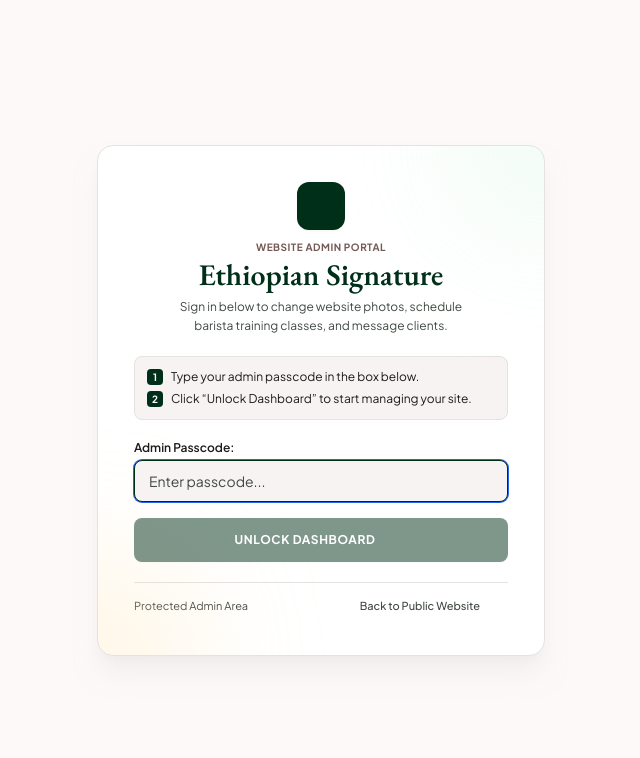
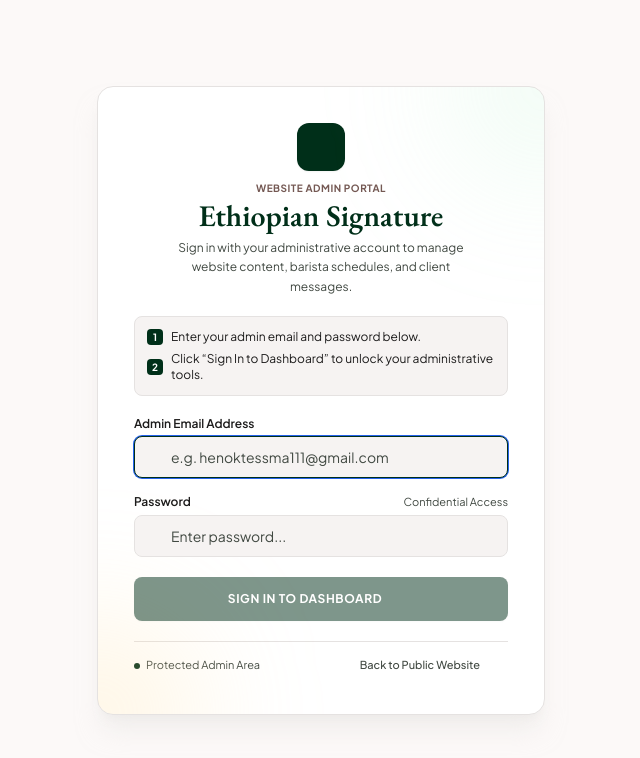
Before and after one commit to BirukAkliluWondi/Ethiopian_signature_coffee, a Next.js app: page /admin/login in a window 1280 px wide. Shown: the top 758 px of the page, without its empty margins (319-959 px from the left). Built offline with nearby package versions, Linux system fonts and the light colour scheme; no server answers.

Commit message:
feat(admin): polish UI, add email/password login (henoktessma111@gmail.com), clear sample data, and refine empty states

```diff
--- a/src/app/actions/admin-auth.ts
+++ b/src/app/actions/admin-auth.ts
@@ -3,17 +3,37 @@
 import { cookies } from "next/headers";
 
 const ADMIN_COOKIE_NAME = "ethiopian_sig_admin";
-const DEFAULT_PASSCODE = "signature2026";
+const DEFAULT_EMAIL = "henoktessma111@gmail.com";
+const DEFAULT_PASSWORD = "254517";
 
 /**
- * Validates the admin passcode and sets an HTTP-only session cookie upon success.
+ * Validates admin email and password credentials and sets an HTTP-only session cookie upon success.
  */
-export async function loginAdminAction(passcode: string): Promise<{ success: boolean; error?: string }> {
+export async function loginAdminAction(
+  emailOrPasscode: string,
+  password?: string
+): Promise<{ success: boolean; error?: string }> {
   try {
-    const validPasscode = process.env.ADMIN_PASSCODE || DEFAULT_PASSCODE;
+    const validEmail = (process.env.ADMIN_EMAIL || DEFAULT_EMAIL).trim().toLowerCase();
+    const validPassword = (process.env.ADMIN_PASSWORD || process.env.ADMIN_PASSCODE || DEFAULT_PASSWORD).trim();
 
-    if (!passcode || passcode.trim() !== validPasscode.trim()) {
-      return { success: false, error: "Incorrect admin passcode. Please try again." };
+    if (password !== undefined) {
+      const email = (emailOrPasscode || "").trim().toLowerCase();
+      const pwd = (password || "").trim();
+
+      if (!email || !pwd) {
+        return { success: false, error: "Please enter both email address and password." };
+      }
+
+      if (email !== validEmail || pwd !== validPassword) {
+        return { success: false, error: "Incorrect admin email or password. Please try again." };
+      }
+    } else {
+      // Direct passcode fallback
+      const code = (emailOrPasscode || "").trim();
+      if (!code || (code !== validPassword && code !== validEmail)) {
+        return { success: false, error: "Incorrect admin credentials. Please try again." };
+      }
     }
 
     const cookieStore = await cookies();
--- a/src/app/admin/layout.tsx
+++ b/src/app/admin/layout.tsx
@@ -103,15 +103,15 @@ export default async function AdminLayout({
             <div className="pl-1 flex items-center gap-2">
               <div className="relative w-8 h-8 rounded-full overflow-hidden border border-surface-container-highest shrink-0 bg-surface-container">
                 <Image
-                  alt="Admin Profile"
+                  alt="Henok Tessma"
                   className="object-cover"
                   fill
                   src="/admin/avatar.jpg"
                 />
               </div>
-              <div className="hidden lg:flex flex-col text-left">
-                <span className="text-xs font-bold text-on-surface leading-tight">Executive Admin</span>
-                <span className="text-[10px] text-on-surface-variant leading-tight">Addis Ababa</span>
+              <div className="hidden sm:flex flex-col text-left">
+                <span className="text-xs font-bold text-on-surface leading-tight">Henok Tessma</span>
+                <span className="text-[10px] text-on-surface-variant leading-tight">henoktessma111@gmail.com</span>
               </div>
             </div>
           </div>
--- a/src/app/admin/login/page.tsx
+++ b/src/app/admin/login/page.tsx
@@ -5,8 +5,9 @@ import { useRouter } from "next/navigation";
 import { loginAdminAction } from "@/app/actions/admin-auth";
 
 export default function AdminLoginPage() {
-  const [passcode, setPasscode] = useState("");
-  const [showPasscode, setShowPasscode] = useState(false);
+  const [email, setEmail] = useState("");
+  const [password, setPassword] = useState("");
+  const [showPassword, setShowPassword] = useState(false);
   const [error, setError] = useState<string | null>(null);
   const [isPending, startTransition] = useTransition();
   const router = useRouter();
@@ -16,12 +17,12 @@ export default function AdminLoginPage() {
     setError(null);
 
     startTransition(async () => {
-      const res = await loginAdminAction(passcode);
+      const res = await loginAdminAction(email, password);
       if (res.success) {
         router.push("/admin");
         router.refresh();
       } else {
-        setError(res.error || "The passcode you entered was incorrect. Please try again.");
+        setError(res.error || "The email or password you entered was incorrect. Please try again.");
       }
     });
   };
@@ -46,7 +47,7 @@ export default function AdminLoginPage() {
               Ethiopian Signature
             </h1>
             <p className="text-xs text-on-surface-variant mt-1 max-w-xs leading-relaxed">
-              Sign in below to change website photos, schedule barista training classes, and message clients.
+              Sign in with your administrative account to manage website content, barista schedules, and client messages.
             </p>
           </div>
         </div>
@@ -57,13 +58,13 @@ export default function AdminLoginPage() {
             <span className="w-4 h-4 rounded bg-stitch-primary text-white text-[10px] font-bold flex items-center justify-center shrink-0">
               1
             </span>
-            <span className="text-on-surface">Type your admin passcode in the box below.</span>
+            <span className="text-on-surface">Enter your admin email and password below.</span>
           </div>
           <div className="flex items-center gap-2">
             <span className="w-4 h-4 rounded bg-stitch-primary text-white text-[10px] font-bold flex items-center justify-center shrink-0">
               2
             </span>
-            <span className="text-on-surface">Click &ldquo;Unlock Dashboard&rdquo; to start managing your site.</span>
+            <span className="text-on-surface">Click &ldquo;Sign In to Dashboard&rdquo; to unlock your administrative tools.</span>
           </div>
         </div>
 
@@ -76,46 +77,80 @@ export default function AdminLoginPage() {
             </div>
           )}
 
+          {/* Email Address */}
           <div className="flex flex-col gap-1">
-            <label className="text-xs font-semibold text-on-surface" htmlFor="admin-passcode">
-              Admin Passcode:
+            <label className="text-xs font-semibold text-on-surface" htmlFor="admin-email">
+              Admin Email Address
             </label>
             <div className="relative">
               <input
+                autoComplete="email"
                 autoFocus
-                className="w-full px-3.5 py-2.5 rounded-lg bg-surface-container-low border border-surface-container-highest text-sm text-on-surface placeholder:text-on-surface-variant focus:border-stitch-primary outline-none transition-all pr-10"
-                id="admin-passcode"
-                placeholder="Enter passcode..."
+                className="w-full pl-9 pr-3.5 py-2.5 rounded-lg bg-surface-container-low border border-surface-container-highest text-sm text-on-surface placeholder:text-on-surface-variant focus:border-stitch-primary outline-none transition-all"
+                id="admin-email"
+                placeholder="e.g. henoktessma111@gmail.com"
                 required
-                type={showPasscode ? "text" : "password"}
-                value={passcode}
-                onChange={(e) => setPasscode(e.target.value)}
+                type="email"
+                value={email}
+                onChange={(e) => setEmail(e.target.value)}
               />
+              <span className="material-symbols-outlined text-outline text-lg absolute left-2.5 top-1/2 -translate-y-1/2 pointer-events-none">
+                mail
+              </span>
+            </div>
+          </div>
+
+          {/* Password */}
+          <div className="flex flex-col gap-1">
+            <div className="flex items-center justify-between">
+              <label className="text-xs font-semibold text-on-surface" htmlFor="admin-password">
+                Password
+              </label>
+              <span className="text-[11px] text-on-surface-variant">Confidential Access</span>
+            </div>
+            <div className="relative">
+              <input
+                autoComplete="current-password"
+                className="w-full pl-9 pr-10 py-2.5 rounded-lg bg-surface-container-low border border-surface-container-highest text-sm text-on-surface placeholder:text-on-surface-variant focus:border-stitch-primary outline-none transition-all"
+                id="admin-password"
+                placeholder="Enter password..."
+                required
+                type={showPassword ? "text" : "password"}
+                value={password}
+                onChange={(e) => setPassword(e.target.value)}
+              />
+              <span className="material-symbols-outlined text-outline text-lg absolute left-2.5 top-1/2 -translate-y-1/2 pointer-events-none">
+                lock
+              </span>
               <button
+                aria-label={showPassword ? "Hide password" : "Show password"}
                 className="absolute right-3 top-1/2 -translate-y-1/2 text-on-surface-variant hover:text-stitch-primary transition-colors"
                 type="button"
-                onClick={() => setShowPasscode(!showPasscode)}
+                onClick={() => setShowPassword(!showPassword)}
               >
                 <span className="material-symbols-outlined text-lg">
-                  {showPasscode ? "visibility_off" : "visibility"}
+                  {showPassword ? "visibility_off" : "visibility"}
                 </span>
               </button>
             </div>
           </div>
 
           <button
-            className="group btn-shimmer w-full h-11 rounded-lg bg-stitch-primary hover:bg-stitch-primary-container text-white font-bold text-xs uppercase tracking-wider transition-all shadow-sm flex items-center justify-center gap-2 disabled:opacity-50 active:scale-95 duration-200"
-            disabled={isPending || !passcode}
+            className="group btn-shimmer w-full h-11 rounded-lg bg-stitch-primary hover:bg-stitch-primary-container text-white font-bold text-xs uppercase tracking-wider transition-all shadow-sm flex items-center justify-center gap-2 disabled:opacity-50 active:scale-95 duration-200 mt-1"
+            disabled={isPending || !email || !password}
             type="submit"
           >
-            <span>{isPending ? "Verifying..." : "Unlock Dashboard"}</span>
+            <span>{isPending ? "Signing in..." : "Sign In to Dashboard"}</span>
             <span className="material-symbols-outlined text-base">arrow_forward</span>
           </button>
         </form>
 
         {/* Footer info */}
         <div className="flex items-center justify-between text-[11px] text-on-surface-variant border-t border-surface-container-highest pt-3">
-          <span>Protected Admin Area</span>
+          <div className="flex items-center gap-1.5">
+            <span className="w-1.5 h-1.5 rounded-full bg-stitch-primary" />
+            <span>Protected Admin Area</span>
+          </div>
           <a className="hover:text-stitch-primary transition-colors font-medium flex items-center gap-1" href="/">
             <span>Back to Public Website</span>
             <span className="material-symbols-outlined text-xs">arrow_forward</span>
```
Also changed, not shown: src/app/admin/chat/AdminChatClient.tsx (+24 -8 lines), src/app/admin/leads/InquiriesCRMTable.tsx (+25 -1 lines), src/app/admin/page.tsx (+18 -2 lines), 1 other file (tests, documents, lock files or other folders).
